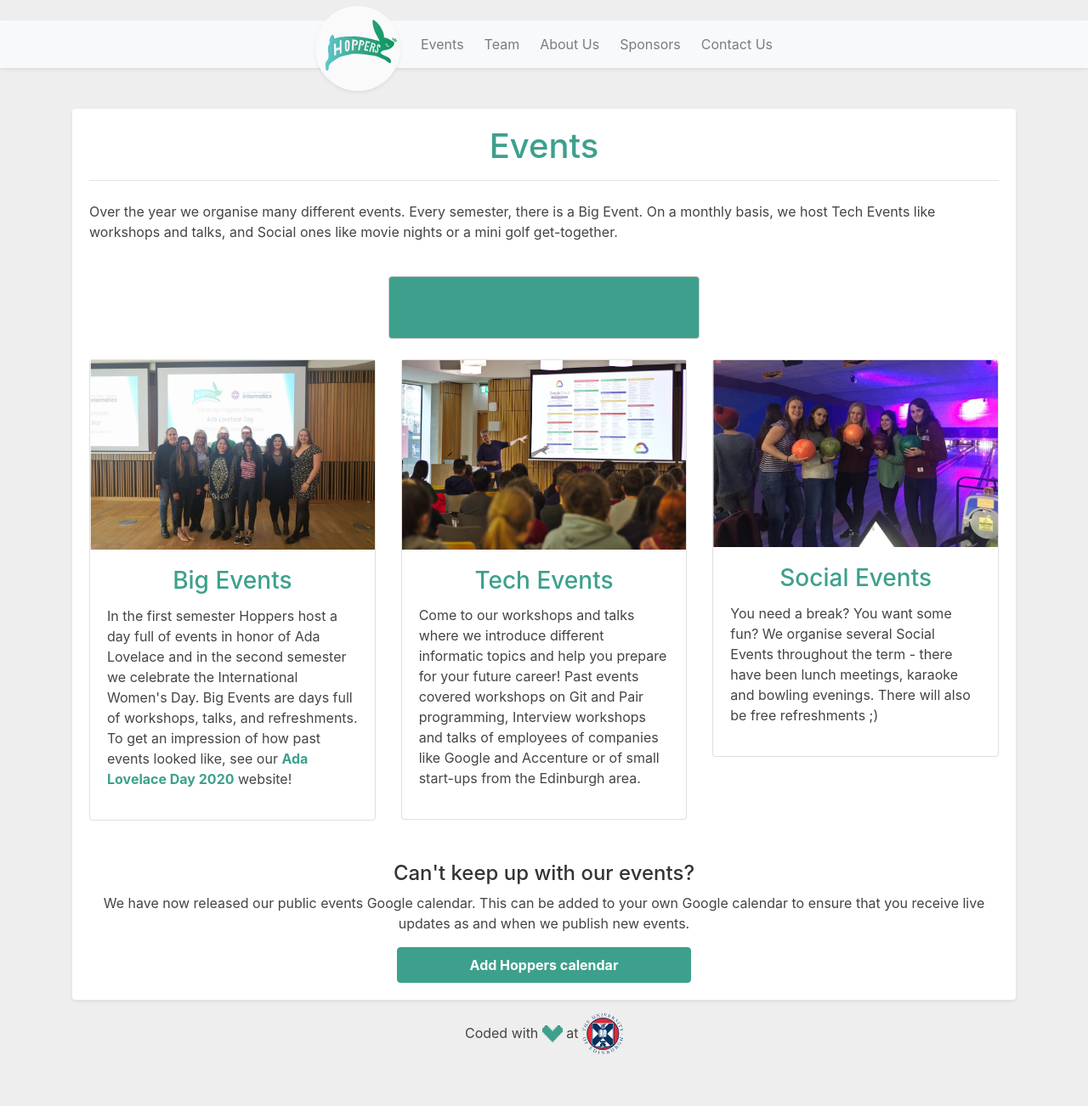
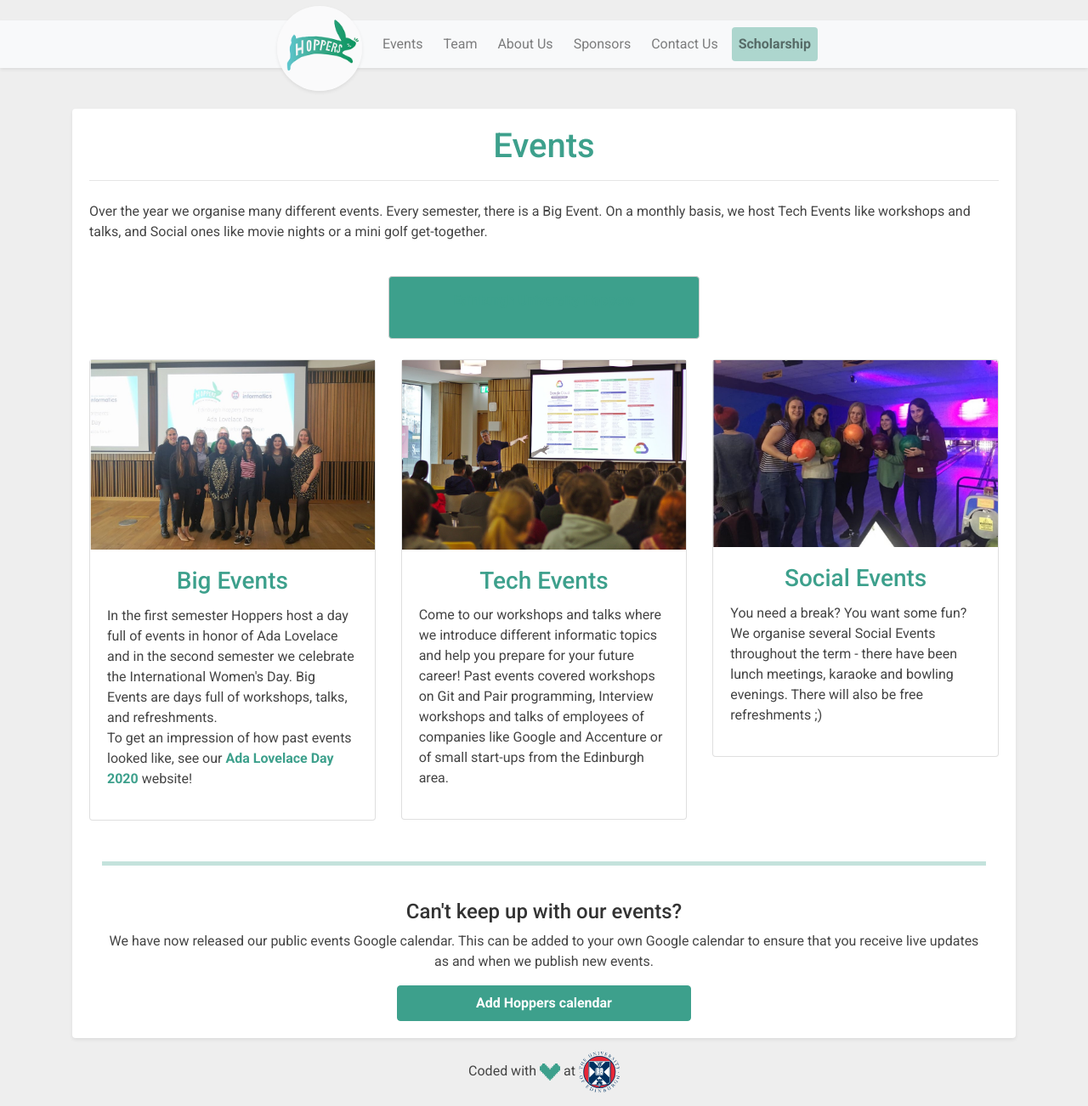
Before and after one commit to edinburgh-hoppers/website, a Jekyll site: the page built from _pages/events.html, in a window 1280 px wide and 1302 px high. Shown: the whole window at 85% size. Built offline with Jekyll 4.4.1, drawn with Linux system fonts in a browser that asks for light colours.

Commit message:
scholarship page done

```diff
--- a/_data/nav.yml
+++ b/_data/nav.yml
@@ -12,3 +12,6 @@
 
 - text: "Contact Us"
   href: contact
+
+- text: "Scholarship"
+  href: scholarship
--- a/_includes/nav.html
+++ b/_includes/nav.html
@@ -19,7 +19,7 @@
 
       {% for item in site.data.nav %}
       <li class="nav-item rounded mx-1">
-        <a class="nav-link {% if item.text == 'AGM' %} highlight {% endif %}" href="{{ site.baseurl }}/{{ item.href }}">{{ item.text }}</a>
+        <a class="nav-link {% if item.text == 'AGM' or item.text == 'Scholarship'%} highlight {% endif %}" href="{{ site.baseurl }}/{{ item.href }}">{{ item.text }}</a>
       </li>
       {% endfor %}
     </ul>
--- a/assets/css/style.scss
+++ b/assets/css/style.scss
@@ -9,11 +9,13 @@
 $hoppers-black: #444; /* Pure black text on white backgrounds can cause eye strain when users read the text over an extended period. */
 
 @import url('https://fonts.googleapis.com/css?family=Roboto+Condensed:300,400');
+@import url('https://fonts.googleapis.com/css2?family=Roboto:ital,wght@0,100;0,300;0,400;0,500;0,700;1,100;1,300;1,900&display=swap');
 
 /* GENERAL PROPERTIES */
 
 body {
   background-color: $hoppers-gray;
+  font-family: 'Roboto';
 }
 
 card {
@@ -162,8 +164,8 @@
 
 
 .highlight{
-  background-color: #3da08c;
-  font-weight: 700;
+  background-color: rgba(#3da08c, 0.4);
+  font-weight: 600;
   transition: background-color 0.2s;
   &:hover{
     background-color: transparent;
@@ -344,3 +346,50 @@
 .aboutUsVoices p {
   margin-bottom: 0.7rem;
 }
+
+
+/* SCHOLARSHIP */
+
+.scholarship{
+  z-index: 0;
+  ol{
+    list-style-type: none;
+    padding: 0;
+    margin: 0;
+  }
+
+  ol li{
+    counter-increment: step-counter;
+    left: 10px;
+  }
+
+  ol li::before{
+    content: counter(step-counter) ". ";
+    white-space: pre;
+    font-size: 1.2em;
+    font-weight: 600;
+    height: 50px;
+    color: $hoppers-green;
+    margin: 0;
+  }
+}
+
+.blurb p{
+  z-index: 10;
+  display: block;
+}
+
+h4::before{
+  content: "";
+  display: block;
+  width: parent;
+  height: 5px;
+  background-color: rgba($hoppers-green, 0.3);
+  margin: 40px 0;
+  z-index: 1;
+}
+
+.deadline{
+  font-weight: 800;
+  color:rgb(1, 82, 53);
+}
```
Also changed, not shown: _pages/scholarship.html (added, +29 -0 lines).
